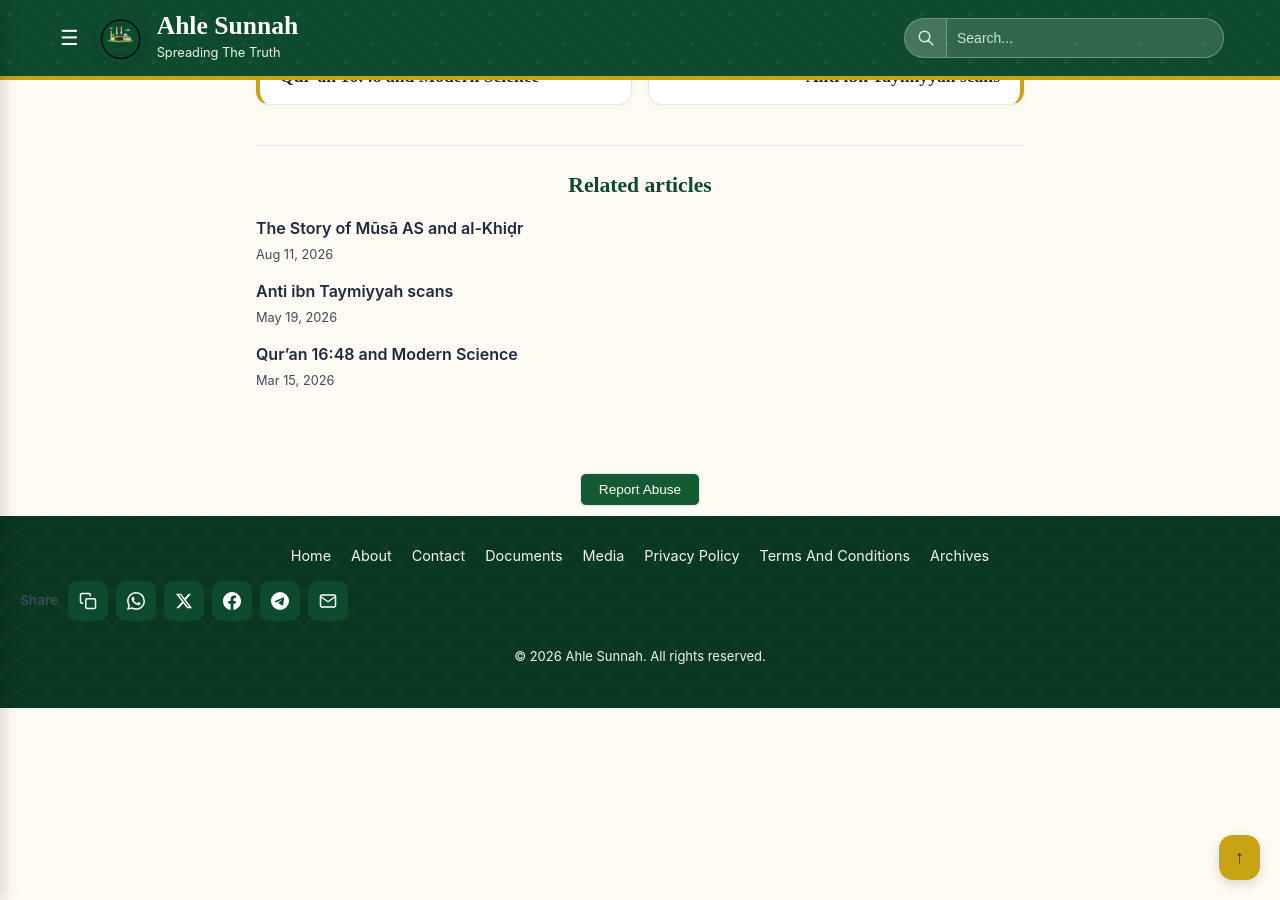
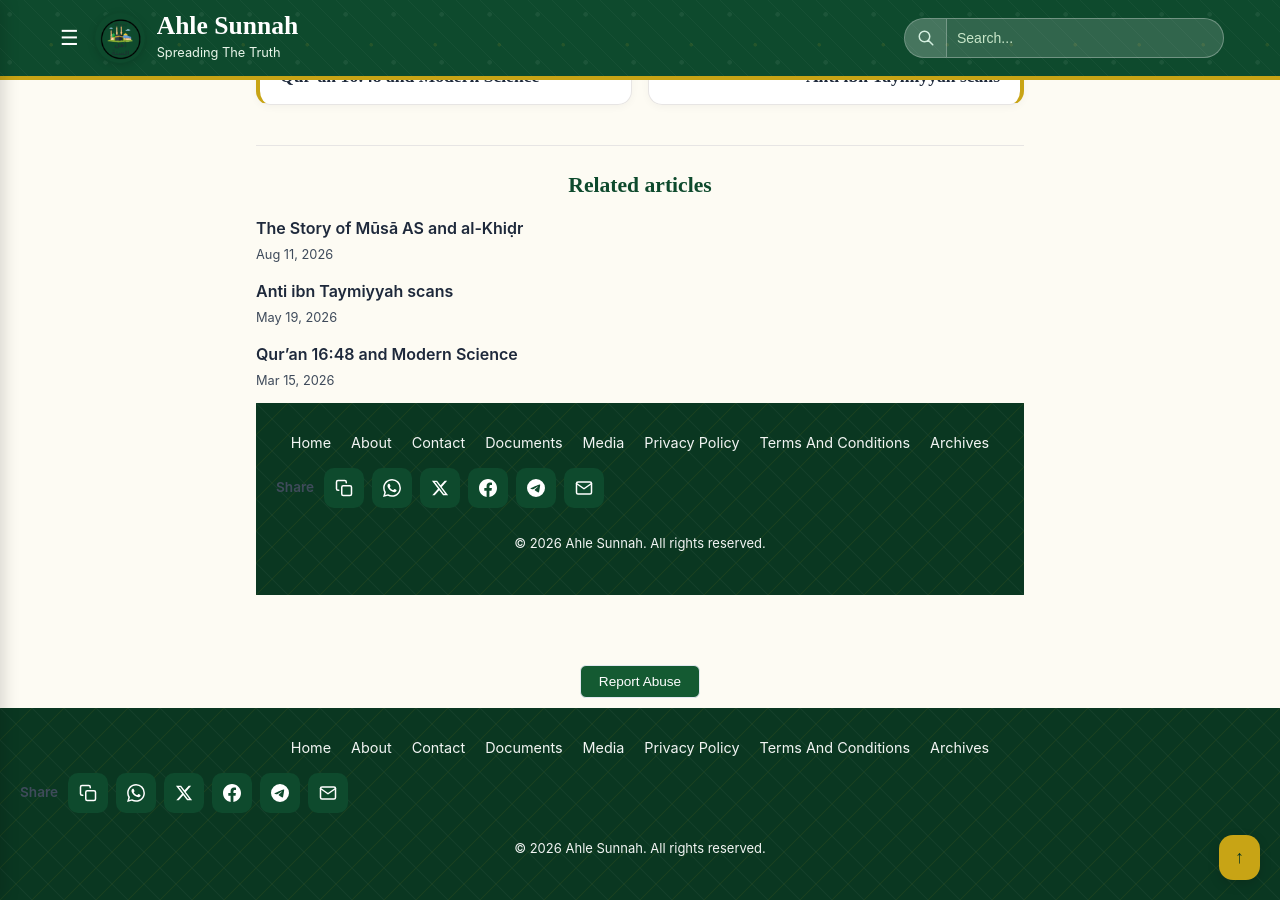
Before and after one commit to Fali17/ahlesunnah, a Jekyll site: the page built from _posts/2026-03-18-regarding-murshids.md, in a window 1280 px wide and 900 px high, scrolled down 914 px. Built offline with Jekyll 4.4.1, drawn with Linux system fonts in a browser that asks for light colours.

Commit message:
Update post.html

```diff
--- a/_layouts/post.html
+++ b/_layouts/post.html
@@ -394,3 +394,76 @@ document.addEventListener('DOMContentLoaded', function () {
   </ul>
 </section>
 {% endif %}
+
+<!-- Footer -->
+ <footer class="site-footer">
+  <div class="site-footer-inner">
+    <nav class="footer-nav" aria-label="Footer">
+       <a href="{{ 'index.html'| relative_url }}">Home</a>
+      <a href="{{ 'about.html' | relative_url }}">About</a>
+      <a href="{{ 'contact.html' | relative_url }}">Contact</a>
+      <a href="{{ 'documents.html' | relative_url }}">Documents</a>
+      <a href="{{ 'media.html' | relative_url}}">Media</a>
+        <a href="{{ 'priv.html' | relative_url }}">Privacy Policy</a>
+      <a href="{{ 'terms.html' | relative_url }}">Terms And Conditions</a>
+      <a href="{{ 'archive.html' | relative_url }}">Archives</a>
+    </nav>
+    <div class="share-bar" role="group" aria-label="Share this article">
+  <span class="share-label">Share</span>
+
+  <!-- Copy link -->
+  <button type="button" class="share-btn" id="copyLinkBtn"
+          data-url="{{ page.url | absolute_url }}"
+          aria-label="Copy link" title="Copy link">
+    <svg class="share-icon" viewBox="0 0 24 24" aria-hidden="true" width="18" height="18" fill="none" stroke="currentColor" stroke-width="2" stroke-linecap="round" stroke-linejoin="round">
+      <rect x="9" y="9" width="13" height="13" rx="2"></rect>
+      <path d="M5 15H4a2 2 0 0 1-2-2V4a2 2 0 0 1 2-2h9a2 2 0 0 1 2 2v1"></path>
+    </svg>
+  </button>
+
+  <!-- WhatsApp -->
+  <a class="share-btn" href="https://wa.me/?text={{ page.title | uri_escape }}%20{{ page.url | absolute_url | uri_escape }}"
+     target="_blank" rel="noopener noreferrer" aria-label="Share on WhatsApp" title="WhatsApp">
+    <svg class="share-icon" viewBox="0 0 24 24" aria-hidden="true" width="18" height="18" fill="currentColor">
+      <path d="M17.472 14.382c-.297-.149-1.758-.867-2.03-.967-.273-.099-.471-.148-.67.15-.197.297-.767.966-.94 1.164-.173.199-.347.223-.644.075-.297-.15-1.255-.463-2.39-1.475-.883-.788-1.48-1.761-1.653-2.059-.173-.297-.018-.458.13-.606.134-.133.298-.347.446-.52.149-.174.198-.298.298-.497.099-.198.05-.371-.025-.52-.075-.149-.669-1.612-.916-2.207-.242-.579-.487-.5-.669-.51-.173-.008-.371-.01-.57-.01-.198 0-.52.074-.792.372-.272.297-1.04 1.016-1.04 2.479 0 1.462 1.065 2.875 1.213 3.074.149.198 2.096 3.2 5.077 4.487.709.306 1.262.489 1.694.625.712.227 1.36.195 1.871.118.571-.085 1.758-.719 2.006-1.413.248-.694.248-1.289.173-1.413-.074-.124-.272-.198-.57-.347m-5.421 7.403h-.004a9.87 9.87 0 0 1-5.031-1.378l-.361-.214-3.741.982.998-3.648-.235-.374a9.86 9.86 0 0 1-1.51-5.26c.001-5.45 4.436-9.884 9.888-9.884 2.64 0 5.122 1.03 6.988 2.898a9.825 9.825 0 0 1 2.893 6.994c-.003 5.45-4.435 9.884-9.885 9.884m8.413-18.297A11.815 11.815 0 0 0 12.05 0C5.495 0 .16 5.335.157 11.892c0 2.096.547 4.142 1.588 5.945L.057 24l6.305-1.654a11.882 11.882 0 0 0 5.683 1.448h.005c6.554 0 11.89-5.335 11.893-11.893a11.821 11.821 0 0 0-3.48-8.413z"/>
+    </svg>
+  </a>
+
+  <!-- X (Twitter) -->
+  <a class="share-btn" href="https://twitter.com/intent/tweet?text={{ page.title | uri_escape }}&url={{ page.url | absolute_url | uri_escape }}"
+     target="_blank" rel="noopener noreferrer" aria-label="Share on X" title="X">
+    <svg class="share-icon" viewBox="0 0 24 24" aria-hidden="true" width="18" height="18" fill="currentColor">
+      <path d="M18.244 2.25h3.308l-7.227 8.26 8.502 11.24H16.17l-5.214-6.817L4.99 21.75H1.68l7.73-8.835L1.254 2.25H8.08l4.713 6.231zm-1.161 17.52h1.833L7.084 4.126H5.117z"/>
+    </svg>
+  </a>
+
+  <!-- Facebook -->
+  <a class="share-btn" href="https://www.facebook.com/sharer/sharer.php?u={{ page.url | absolute_url | uri_escape }}"
+     target="_blank" rel="noopener noreferrer" aria-label="Share on Facebook" title="Facebook">
+    <svg class="share-icon" viewBox="0 0 24 24" aria-hidden="true" width="18" height="18" fill="currentColor">
+      <path d="M24 12.073C24 5.405 18.627 0 12 0S0 5.405 0 12.073C0 18.1 4.388 23.094 10.125 24v-8.437H7.078v-3.49h3.047v-2.66c0-3.025 1.792-4.697 4.533-4.697 1.312 0 2.686.236 2.686.236v2.971H15.83c-1.491 0-1.956.931-1.956 1.886v2.264h3.328l-.532 3.49h-2.796V24C19.612 23.094 24 18.1 24 12.073z"/>
+    </svg>
+  </a>
+
+  <!-- Telegram -->
+  <a class="share-btn" href="https://t.me/share/url?url={{ page.url | absolute_url | uri_escape }}&text={{ page.title | uri_escape }}"
+     target="_blank" rel="noopener noreferrer" aria-label="Share on Telegram" title="Telegram">
+    <svg class="share-icon" viewBox="0 0 24 24" aria-hidden="true" width="18" height="18" fill="currentColor">
+      <path d="M11.944 0A12 12 0 0 0 0 12a12 12 0 0 0 12 12 12 12 0 0 0 12-12A12 12 0 0 0 12 0a12 12 0 0 0-.056 0zm4.962 7.224c.1-.002.321.023.465.14a.506.506 0 0 1 .171.325c.016.093.036.306.02.472-.18 1.898-.962 6.502-1.36 8.627-.168.9-.499 1.201-.82 1.23-.696.065-1.225-.46-1.9-.902-1.056-.693-1.653-1.124-2.678-1.8-1.185-.78-.417-1.21.258-1.91.177-.184 3.247-2.977 3.307-3.23.007-.032.014-.15-.056-.212s-.174-.041-.249-.024c-.106.024-1.793 1.14-5.061 3.345-.48.33-.913.49-1.302.48-.428-.008-1.252-.241-1.865-.44-.752-.245-1.349-.374-1.297-.789.027-.216.325-.437.893-.663 3.498-1.524 5.83-2.529 6.998-3.014 3.332-1.386 4.025-1.627 4.476-1.635z"/>
+    </svg>
+  </a>
+
+  <!-- Email -->
+  <a class="share-btn" href="mailto:?subject={{ page.title | uri_escape }}&body={{ page.url | absolute_url | uri_escape }}"
+     aria-label="Share by email" title="Email">
+    <svg class="share-icon" viewBox="0 0 24 24" aria-hidden="true" width="18" height="18" fill="none" stroke="currentColor" stroke-width="2" stroke-linecap="round" stroke-linejoin="round">
+      <path d="M4 4h16c1.1 0 2 .9 2 2v12c0 1.1-.9 2-2 2H4c-1.1 0-2-.9-2-2V6c0-1.1.9-2 2-2z"></path>
+      <polyline points="22,6 12,13 2,6"></polyline>
+    </svg>
+  </a>
+
+  <span id="copyLinkStatus" class="share-status" aria-live="polite"></span>
+    </div>
+    <p>&copy; {{ 'now' | date: '%Y' }} Ahle Sunnah. All rights reserved.</p>
+  </div>
+ </footer>
```
